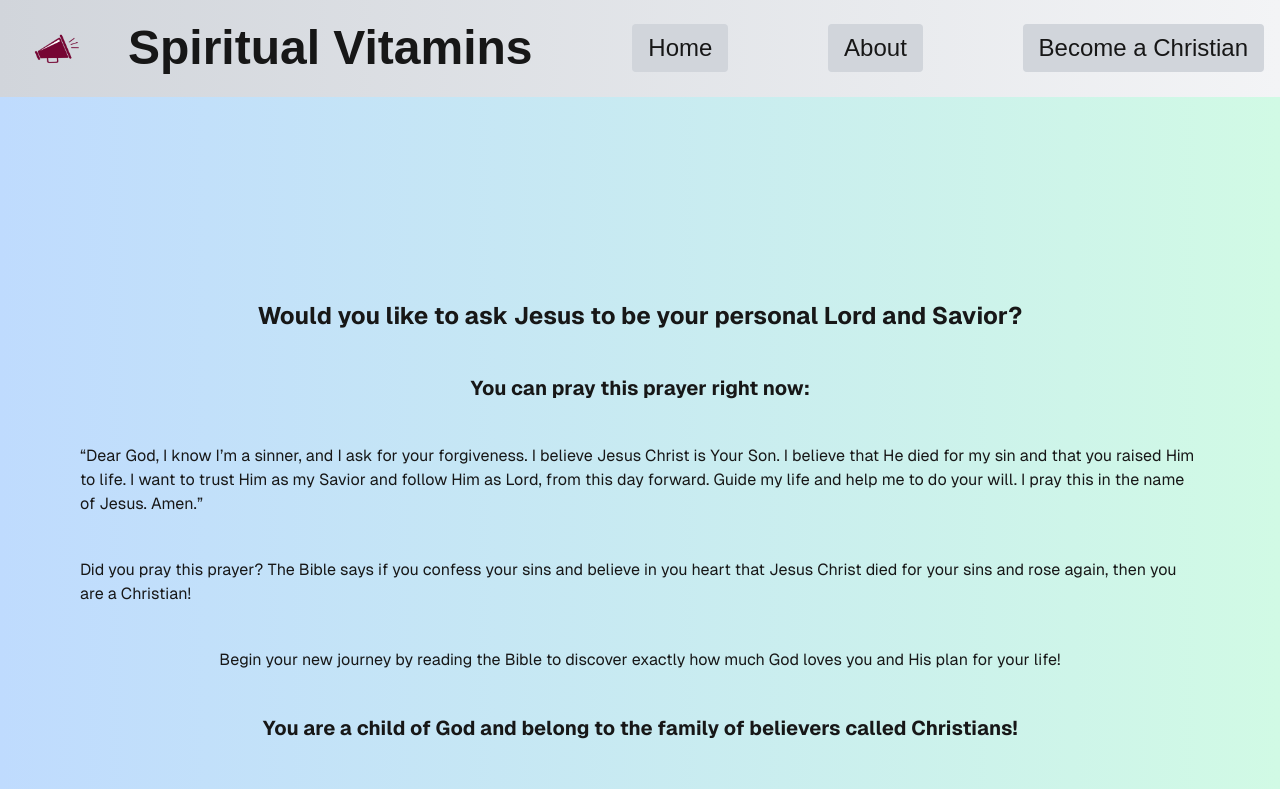
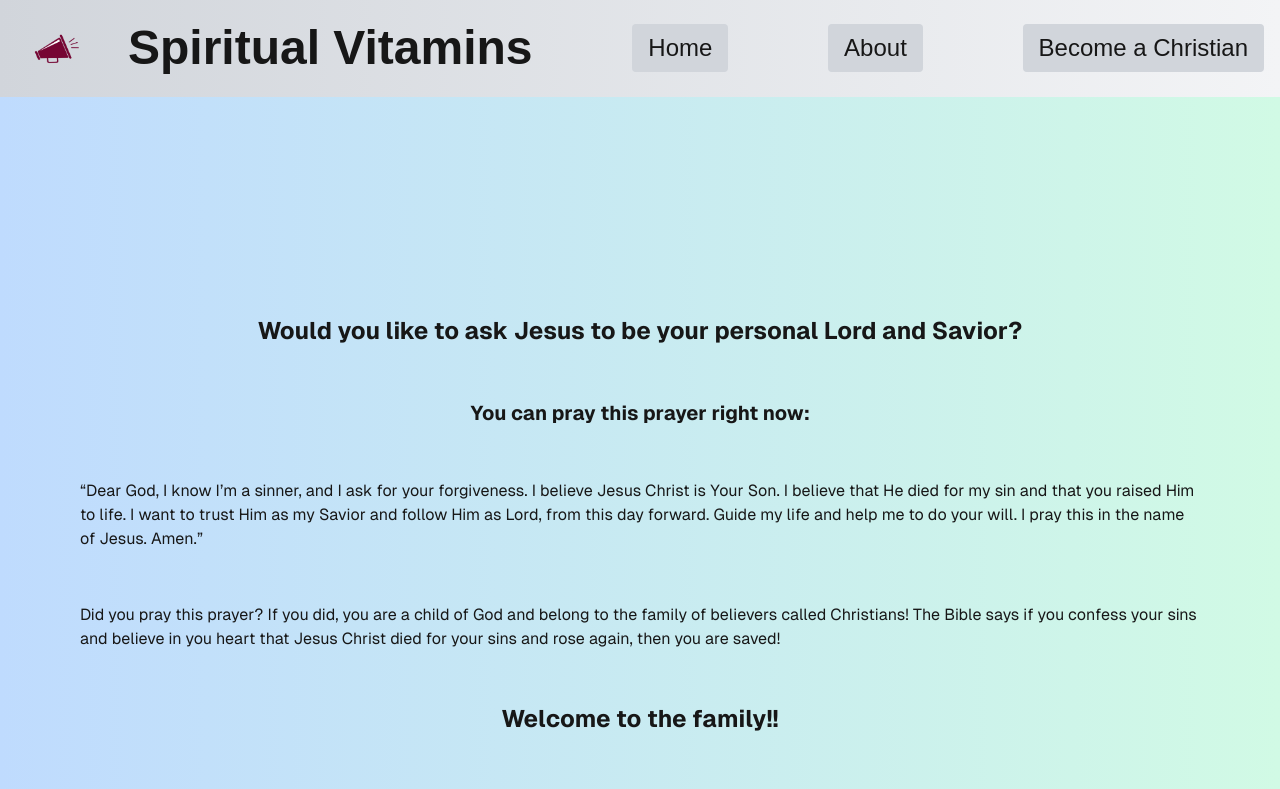
Before and after one commit to comm-scripter/next-spiritual-vitamins, a Next.js app: page /christianity in a window 1280 px wide. Shown: the top 789 px of the page. Built offline with nearby package versions, Linux system fonts and the light colour scheme.

Commit message:
update page heights

```diff
--- a/app/christianity/page.jsx
+++ b/app/christianity/page.jsx
@@ -1,6 +1,6 @@
 export default function Christianity() {
   return (
-    <div className="grid grid-rows-100 items-center justify-items-center h-screen p-8 pb-20 gap-10 sm:p-20 font-[family-name:var(--font-geist-sans)] bg-gradient-to-r from-blue-200 to-emerald-100">
+    <div className="grid grid-rows-100 items-center justify-items-center min-h-screen h-full p-8 pb-20 gap-10 sm:p-20 font-[family-name:var(--font-geist-sans)] bg-gradient-to-r from-blue-200 to-emerald-100">
       <div className="p-10"></div>
       <p className="font-bold text-2xl">
         Would you like to ask Jesus to be your personal Lord and Savior?
@@ -14,19 +14,16 @@ export default function Christianity() {
         will. I pray this in the name of Jesus. Amen.”
       </p>
       <p>
-        Did you pray this prayer? The Bible says if you confess your sins and
-        believe in you heart that Jesus Christ died for your sins and rose
-        again, then you are a Christian!
+        Did you pray this prayer? If you did, you are a child of God and belong
+        to the family of believers called Christians! The Bible says if you
+        confess your sins and believe in you heart that Jesus Christ died for
+        your sins and rose again, then you are saved!
       </p>
+      <p className="font-bold text-2xl"> Welcome to the family!!</p>
       <p>
-        Begin your new journey by reading the Bible to discover exactly how much
-        God loves you and His plan for your life!
+        Begin your new journey by reading the Bible to learn exactly how much
+        God loves you and to discover His plan for your life!
       </p>
-      <p className="font-bold text-xl">
-        You are a child of God and belong to the family of believers called
-        Christians!
-      </p>
-      <p className="font-bold text-2xl"> Welcome!!</p>
     </div>
   );
 }
--- a/app/page.jsx
+++ b/app/page.jsx
@@ -2,7 +2,7 @@ import Hero from "@/components/hero";
 
 export default function Home() {
   return (
-    <div className="grid grid-rows-[4px_1fr_20px] items-center justify-center h-screen w-full p-4 pb-8 gap-10 sm:p-8 font-[family-name:var(--font-geist-sans)] bg-gradient-to-r from-blue-200 to-emerald-100">
+    <div className="grid grid-rows-[4px_1fr_20px] items-center justify-center min-h-screen h-full w-full p-4 pb-8 gap-10 sm:p-8 font-[family-name:var(--font-geist-sans)] bg-gradient-to-r from-blue-200 to-emerald-100">
       <div className="flex"></div>
       <Hero></Hero>
     </div>
--- a/components/header.jsx
+++ b/components/header.jsx
@@ -6,10 +6,7 @@ export default function Header() {
     <div className="flex bg-gradient-to-r from-gray-300 to-gray-100 text-2xl items-center justify-between p-4 shadow-md">
       <div className="flex">
         <div className="hover:scale-110 transition-all relative w-20 h-15 rounded p-4 mr-8">
-          <Link
-            className="flex items-center justify-center"
-            href="christianity"
-          >
+          <Link className="flex items-center justify-center" href="about">
             <Image
               src="/logo.png"
               alt="get the Word out logo"
```
Also changed, not shown: app/about/page.jsx (+17 -1 lines).
